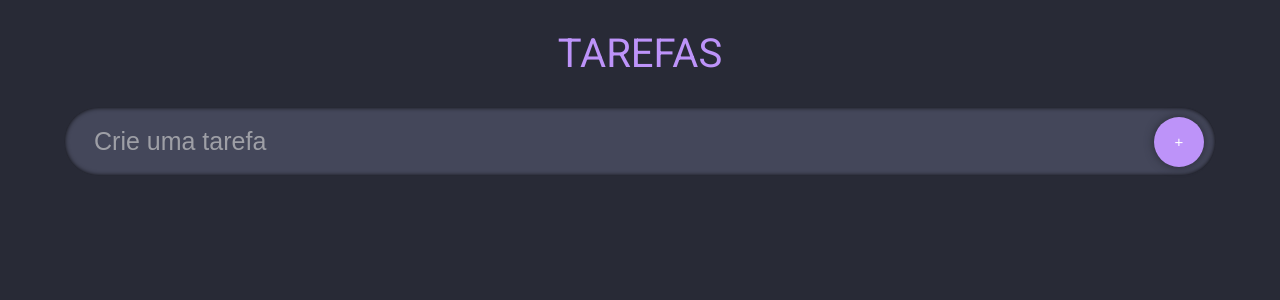
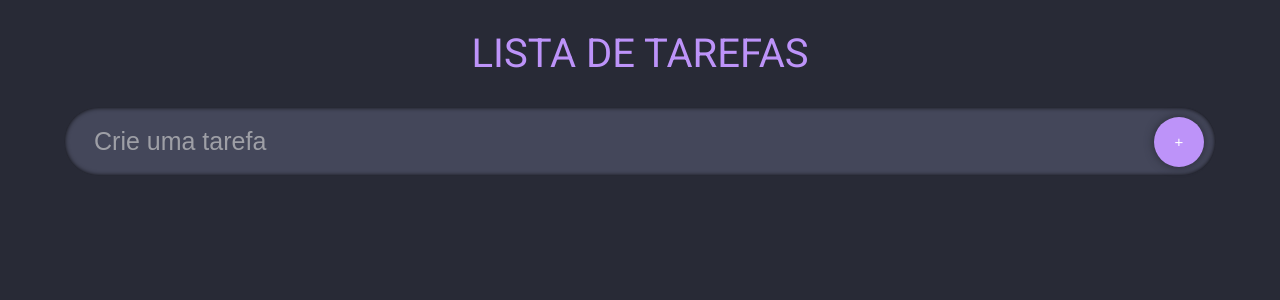
Before and after one commit to renan-eng/react-typrescript, a React (Create React App) app: page / in a window 1280 px wide. Shown: the top 300 px of the page. Built offline with nearby package versions, Linux system fonts and the light colour scheme; the HTML template or start-up script is replaced by a standard one.

Commit message:
Mudando heading para Lista de Tarefas
Nome temporário para o app

```diff
--- a/src/App.tsx
+++ b/src/App.tsx
@@ -34,7 +34,7 @@ const App: React.FC = () => {
 
   return (
     <div className="App">
-      <span className='heading'>Tarefas</span>
+      <span className='heading'>Lista de Tarefas</span>
       <InputField todo={todo} setTodo={setTodo} handleAdd={handleAdd} />
       <TodoList todos={todos} setTodos={setTodos} />
     </div>
```
